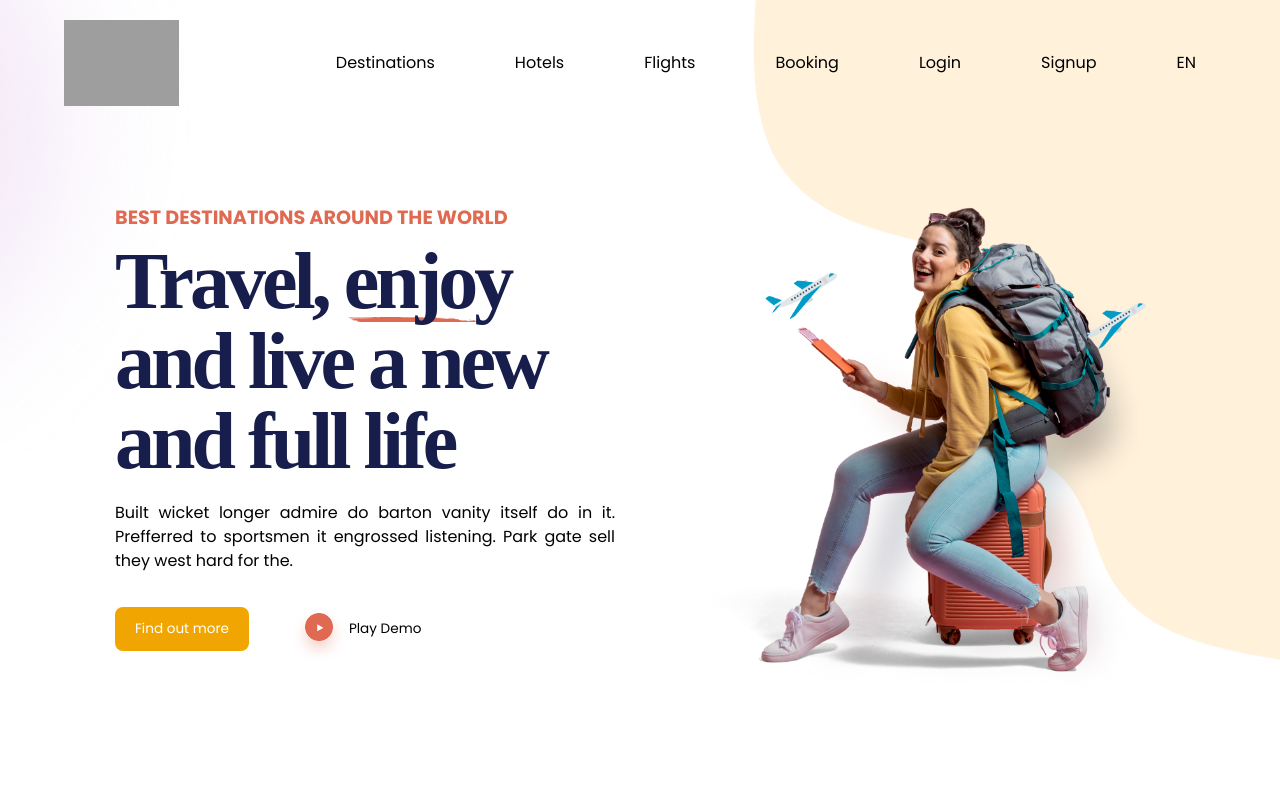
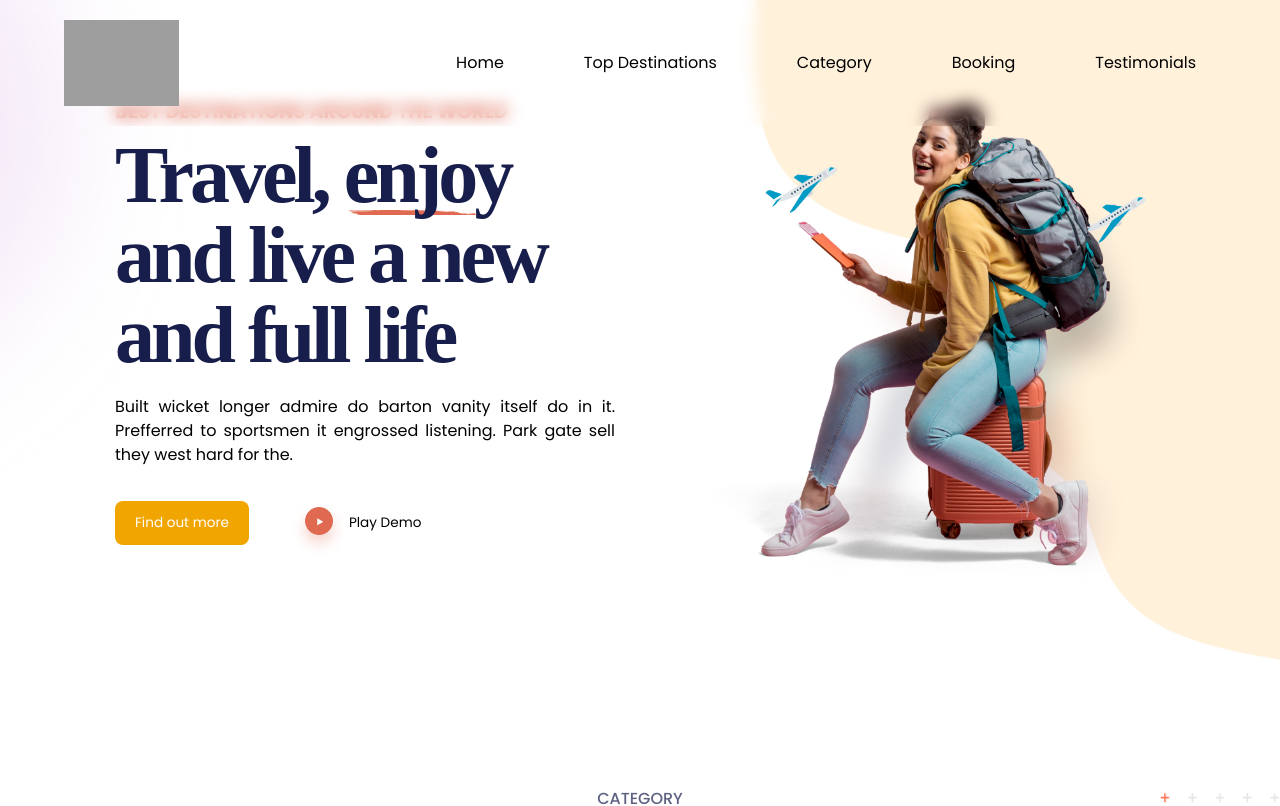
Before and after one commit to TheEldaps/Jadoo-Travels, a Next.js app: page / in a window 1280 px wide. Shown: the top 806 px of the page. Built offline with nearby package versions, Linux system fonts and the light colour scheme; grey boxes are pictures that could not be loaded; a web font is replaced by a local one.

Commit message:
Edit nav items

```diff
--- a/app/component/BookingSection.tsx
+++ b/app/component/BookingSection.tsx
@@ -7,7 +7,7 @@ import BookingStep3 from "../../public/BookingStep3.png";
 
 export default function BookingSection() {
   return (
-    <section className="flex flex-col lg:flex-row  lg:justify-between px-[50px] mb-[50px] text-[#5E6282] lg:px-[10%]">
+    <section id='booking' className="flex flex-col lg:flex-row  lg:justify-between px-[50px] mb-[50px] text-[#5E6282] lg:px-[10%]">
       <section className=" flex flex-col justify-center mx-[auto]">
         <h3 className="font-[poppins] font-medium mb-[10px] text-[#5E6282]">
           Easy and Fast
--- a/app/component/CategorySection.tsx
+++ b/app/component/CategorySection.tsx
@@ -13,7 +13,7 @@ import Image from "next/image";
 
 export default function CategorySection() {
   return (
-    <section className="px-[30px] mb-[200px] relative lg:px-[10%] overflow-hidden">
+    <section id='category' className="px-[30px] mb-[200px] relative lg:px-[10%] overflow-hidden">
       <h3 className="font-[poppins] font-medium text-center mb-[20px] text-[#5E6282]">
         CATEGORY
       </h3>
--- a/app/component/DestinationSection.jsx
+++ b/app/component/DestinationSection.jsx
@@ -8,7 +8,7 @@ import DestinationDecore from "../../public/DestinationDecore.png";
 
 export default function Destinations() {
   return (
-    <section className="mb-[150px] lg:px-[10%] ">
+    <section id='destination' className="mb-[150px] lg:px-[10%] ">
       <h3 className="font-[poppins] font-medium text-center mb-[20px] text-[#5E6282]">
         Top Selling
       </h3>
--- a/app/component/Hero.tsx
+++ b/app/component/Hero.tsx
@@ -4,7 +4,7 @@ import HeroImage from "../../public/HeroImage.png";
 
 export default function Hero() {
   return (
-    <section className="flex px-[50px] md:pt-[30px] mb-[100px] md:mb-[200px] lg:justify-center lg:gap-[50px]">
+    <section id='home' className="flex px-[50px] pt-[80px] md:pt-[50px] mb-[100px] md:mb-[200px] lg:justify-center lg:gap-[50px]">
       <section className="pt-10 md:w-[50%] w-[100%] max-w-[500px] md:px-[0px] ">
         <h3 className="text-[#DF6951] text-[1rem] sm:text-[1.2rem] font-[poppins] font-bold my-2">
           BEST DESTINATIONS AROUND THE WORLD
@@ -13,7 +13,7 @@ export default function Hero() {
         <h1 className="font-[volkhov] text-[#181E4B] text-[5rem] font-bold leading-[80px] tracking-tighter">
           Travel,{" "}
           <span className="relative inline-block">
-            <span className="relative z-10">enjoy</span>
+            <span className="relative z-2">enjoy</span>
             <span
               aria-hidden="true"
               className="absolute left-0 right-0 -bottom-1 z-0 w-full h-3 bg-no-repeat bg-center bg-contain bg-[url('/UnderlineDecoreEdit.png')]"
--- a/app/component/Nav.tsx
+++ b/app/component/Nav.tsx
@@ -14,7 +14,7 @@ export default function Nav() {
   }
 
   return (
-    <nav className="">
+    <nav className="fixed w-full z-3 backdrop-blur-sm">
       <section className="flex justify-between py-5 px-[5%] font-[poppins]  items-center">
         <Link href="/">
           <Image src={Logo} width="115" height="35" alt="Website Logo" />
@@ -25,7 +25,7 @@ export default function Nav() {
           onClick={handleClick}
         >
           {openNav ? (
-            <span> X </span>
+            <span className='text-[1rem]'> ✕ </span>
           ) : (
             <div className="flex flex-col gap-[5px] ">
               <div className="w-[20px] h-[3px] bg-black"></div>
--- a/app/component/NavItems.jsx
+++ b/app/component/NavItems.jsx
@@ -4,18 +4,19 @@ import Link from "next/link";
 export default function () {
   return (
     <>
-      <NavLink href="" title="Destinations" />
-      <NavLink href="" title="Hotels" />
-      <NavLink href="" title="Flights" />
-      <NavLink href="" title="Booking" />
-      <NavLink href="" title="Login" />
-      <NavLink href="" title="Signup" />
+      <NavLink href="#home" title="Home" />
+      <NavLink href="#destination" title="Top Destinations" />
+      <NavLink href="#category" title="Category" />
+      <NavLink href="#booking" title="Booking" />
+      <NavLink href="#testimonial" title="Testimonials" />
+      {/* <NavLink href="" title="Login" /> */}
+      {/* <NavLink href="" title="Signup" /> */}
 
-      <li>
+      {/* <li>
         <Link className="hover:bg-[#a9a8a890] block px-[20px]" href="">
           EN
         </Link>
-      </li>
+      </li> */}
     </>
   );
 }
--- a/app/component/TestimonialSection.tsx
+++ b/app/component/TestimonialSection.tsx
@@ -2,7 +2,7 @@ import TestimonialCards from "./TestimonialCards";
 
 export default function TestimonialSection() {
   return (
-    <section className=" px-[50px] py-20 grid grid-cols-1 lg:grid-cols-2 gap-8 items-center lg:px-[13%] ">
+    <section id='testimonial' className=" px-[50px] py-20 grid grid-cols-1 lg:grid-cols-2 gap-8 items-center lg:px-[13%] ">
       {/* Left: heading */}
       <div className=" lg:order-1">
         <p className="text-sm font-semibold text-[#5E6282] uppercase tracking-wider">
@@ -47,18 +47,18 @@ export default function TestimonialSection() {
           </div>
 
           {/* Top card actual content */}
-        </div>
+        </div >
 
         {/* right-side vertical arrows (optional) */}
-        <div className="absolute right-0 top-1/2 -translate-y-1/2 flex flex-col items-end gap-6">
+        < div className="absolute right-0 top-1/2 -translate-y-1/2 flex flex-col items-end gap-6" >
           <button className="w-8 h-8 rounded-full bg-white shadow-sm grid place-items-center">
             ↑
           </button>
           <button className="w-8 h-8 rounded-full bg-white shadow-sm grid place-items-center">
             ↓
           </button>
-        </div>
-      </div>
-    </section>
+        </div >
+      </div >
+    </section >
   );
 }
--- a/app/globals.css
+++ b/app/globals.css
@@ -12,3 +12,7 @@
 .animate-carousel {
   animation: carousel 25s linear infinite;
 }
+
+html {
+  scroll-behavior: smooth;
+}
```
